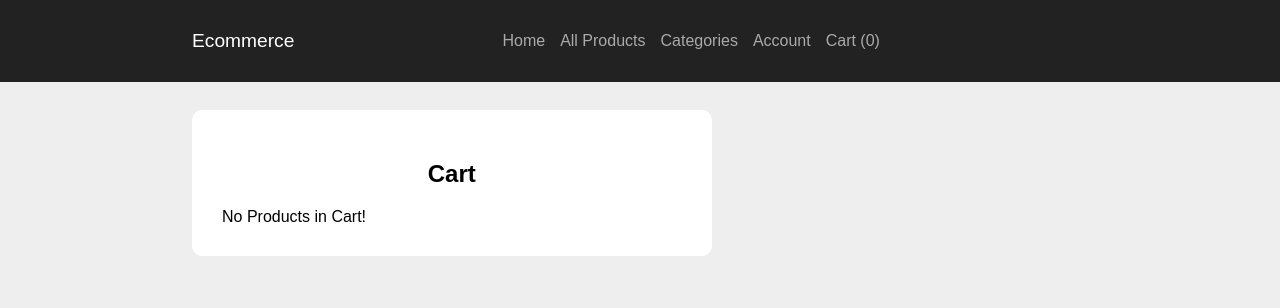
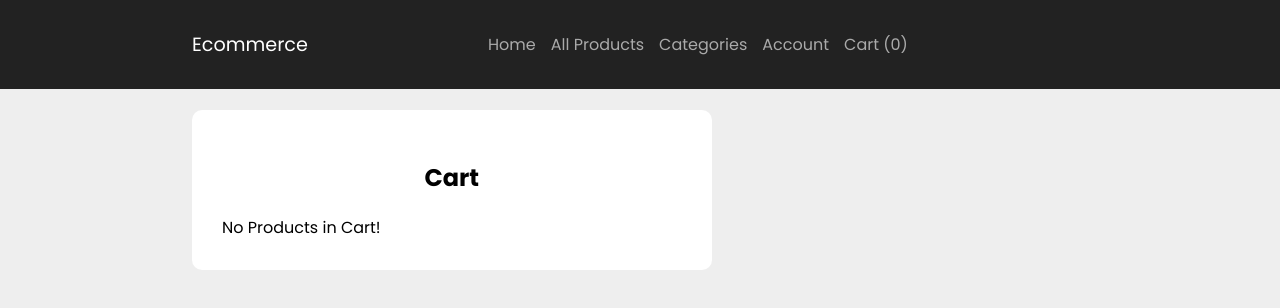
Before and after one commit to LandePranav/ecom-front, a Next.js app: page /cart in a window 1280 px wide. Shown: the top 308 px of the page. Built offline with nearby package versions, Linux system fonts and the light colour scheme.

Commit message:
vercel font,set usememo opt

```diff
--- a/pages/_app.js
+++ b/pages/_app.js
@@ -1,5 +1,12 @@
 import CartContextProvider from "@/components/CartContext";
 import styled, { createGlobalStyle } from "styled-components"
+import {Poppins} from 'next/font/google';
+
+const poppins = Poppins({
+  weights: [300,400,500,600,700],
+  subsets: ["latin"],
+  display: "swap",
+})
 
 const GlobalStyles = createGlobalStyle`
   body{
@@ -12,11 +19,11 @@ const GlobalStyles = createGlobalStyle`
 
 export default function App({ Component, pageProps }) {
   return (
-    <>
+    <div className={poppins.className}>
       <GlobalStyles />
     <CartContextProvider>
       <Component {...pageProps} />
     </CartContextProvider>
-    </>
+    </div>
   )
 }
--- a/pages/cart.js
+++ b/pages/cart.js
@@ -1,7 +1,7 @@
 import { CartContext } from "@/components/CartContext";
 import Center from "@/components/Center";
 import Header from "@/components/Header";
-import { useContext, useEffect, useState } from "react";
+import { useContext, useEffect, useMemo, useState } from "react";
 import styled from "styled-components";
 import Button from "@/components/Button";
 import axios from "axios";
@@ -34,7 +34,7 @@ export default function CartPage() {
     const [addr, setAddr] = useState('');
     const [country,setCountry] = useState('');
     const [products, setProducts] = useState([]);
-    const set = new Set();
+    const set = useMemo(()=> new Set(), [cartProducts])
     const [count, setCounts] = useState({});
     const [isSuccess, setIsSuccess] = useState(false);
 
--- a/pages/index.js
+++ b/pages/index.js
@@ -1,6 +1,5 @@
 import Featured from "@/components/Featured";
 import Header from "@/components/Header";
-import Head from "next/head";
 import { Product } from "@/models/Product";
 import MongooseConnect from "@/lib/mongoose";
 import NewProduct from "@/components/NewProduct";
@@ -8,9 +7,6 @@ import NewProduct from "@/components/NewProduct";
 export default function Home({featuredProduct,newProducts}) {
   return (
     <div style={{paddingBottom:"20px"}}>
-      <Head>
-      @import url("https://fonts.googleapis.com/css2?family=Poppins:wght@100;300;400;500;600;700&display=swap");
-      </Head>
       <Header />
       <Featured product={featuredProduct} />
       <NewProduct products={newProducts} />
```
